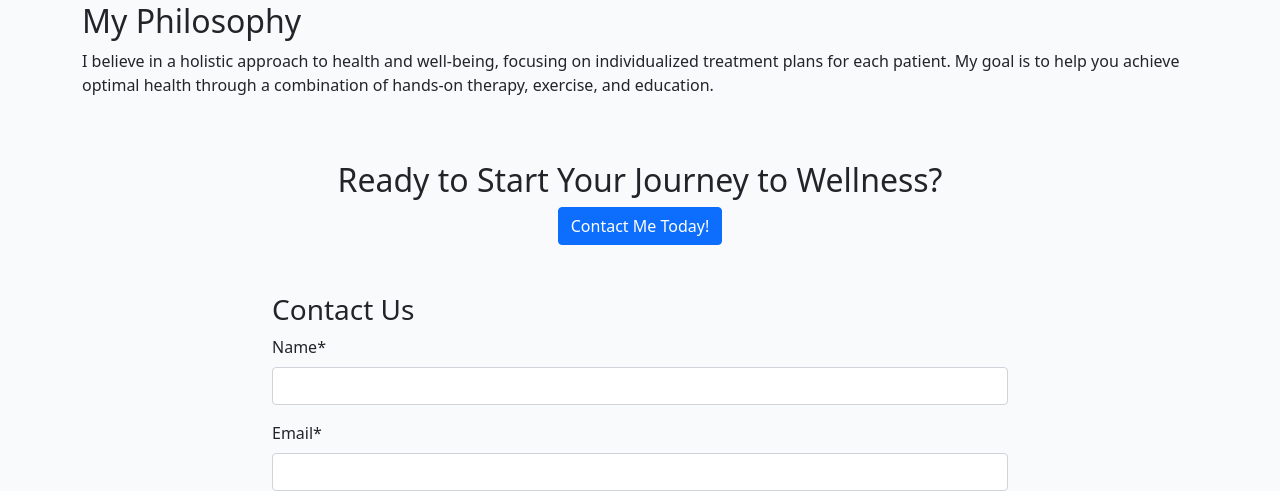
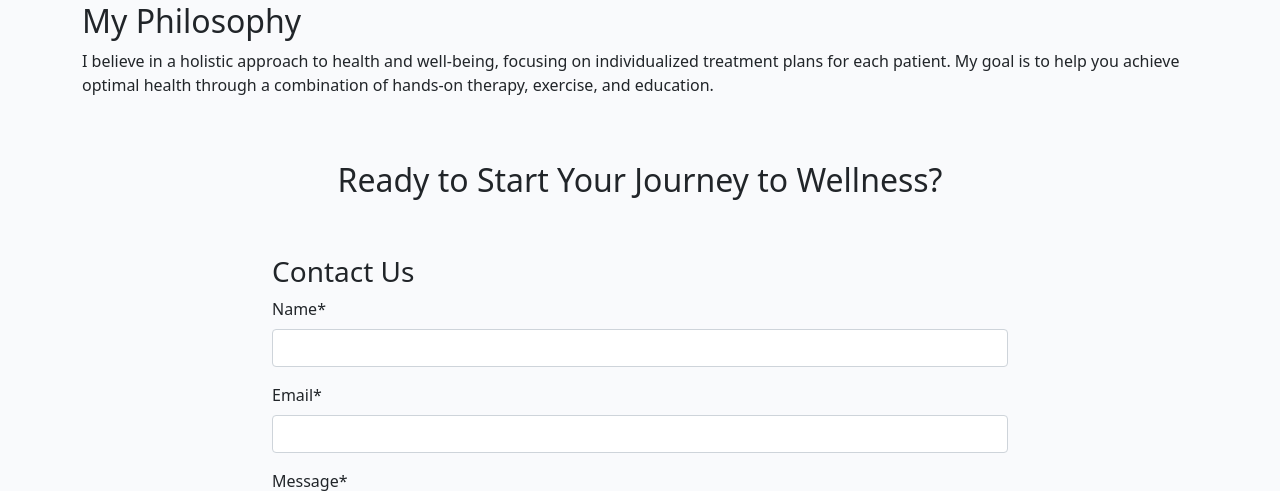
Before and after one commit to Alvor1991/PP4-Physio, a Django app: page /about/ in a window 1280 px wide. Shown: the part 512-1003 px from the top of the page. Run offline with Django 4.2, Linux system fonts and the light colour scheme; data that the repository does not hold is empty; some libraries are stand-ins or nearby versions.

Commit message:
Remove button from about page

```diff
--- a/about/templates/about/about.html
+++ b/about/templates/about/about.html
@@ -33,7 +33,6 @@
   <div class="row mt-5">
     <div class="col-12 text-center">
       <h2>Ready to Start Your Journey to Wellness?</h2>
-      <a href="/contact" class="btn btn-primary">Contact Me Today!</a>
     </div>
   </div>
 
```
